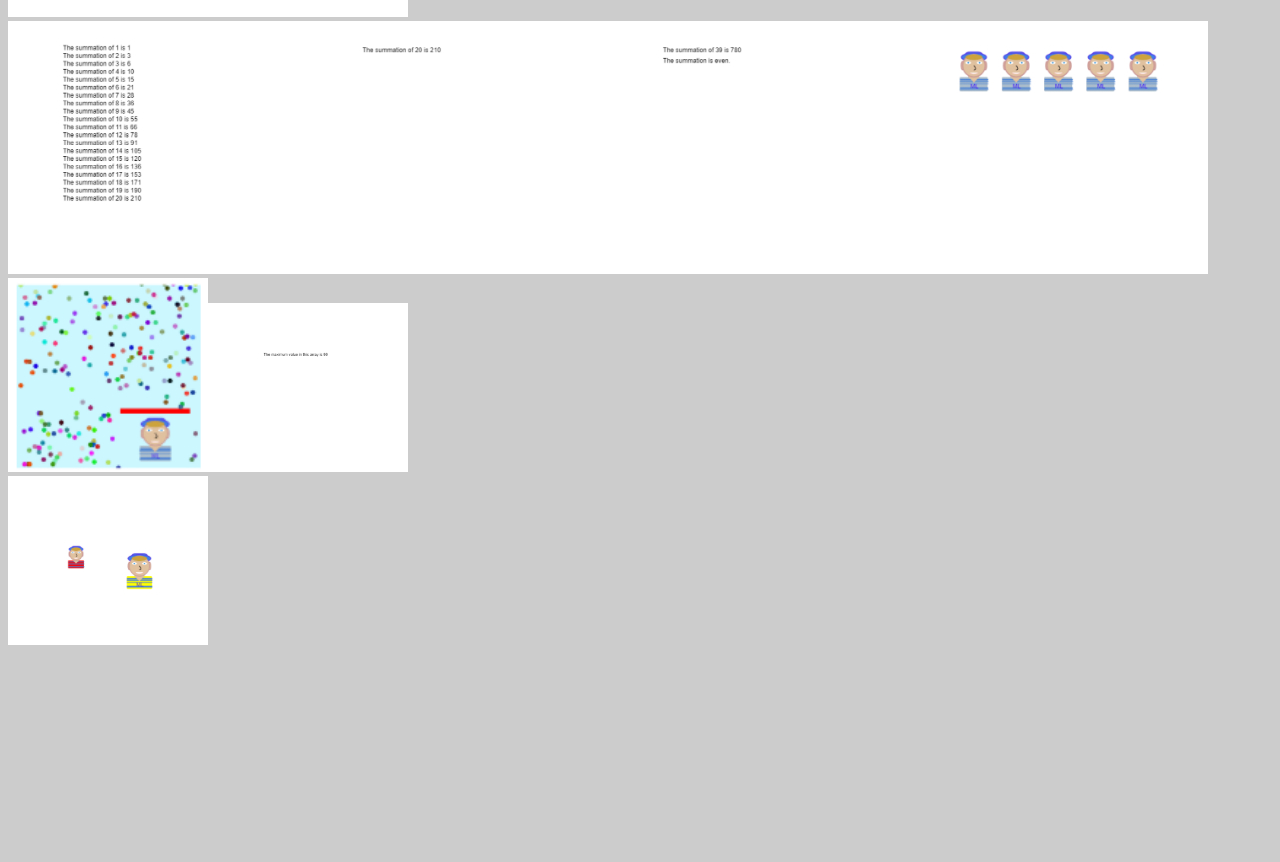
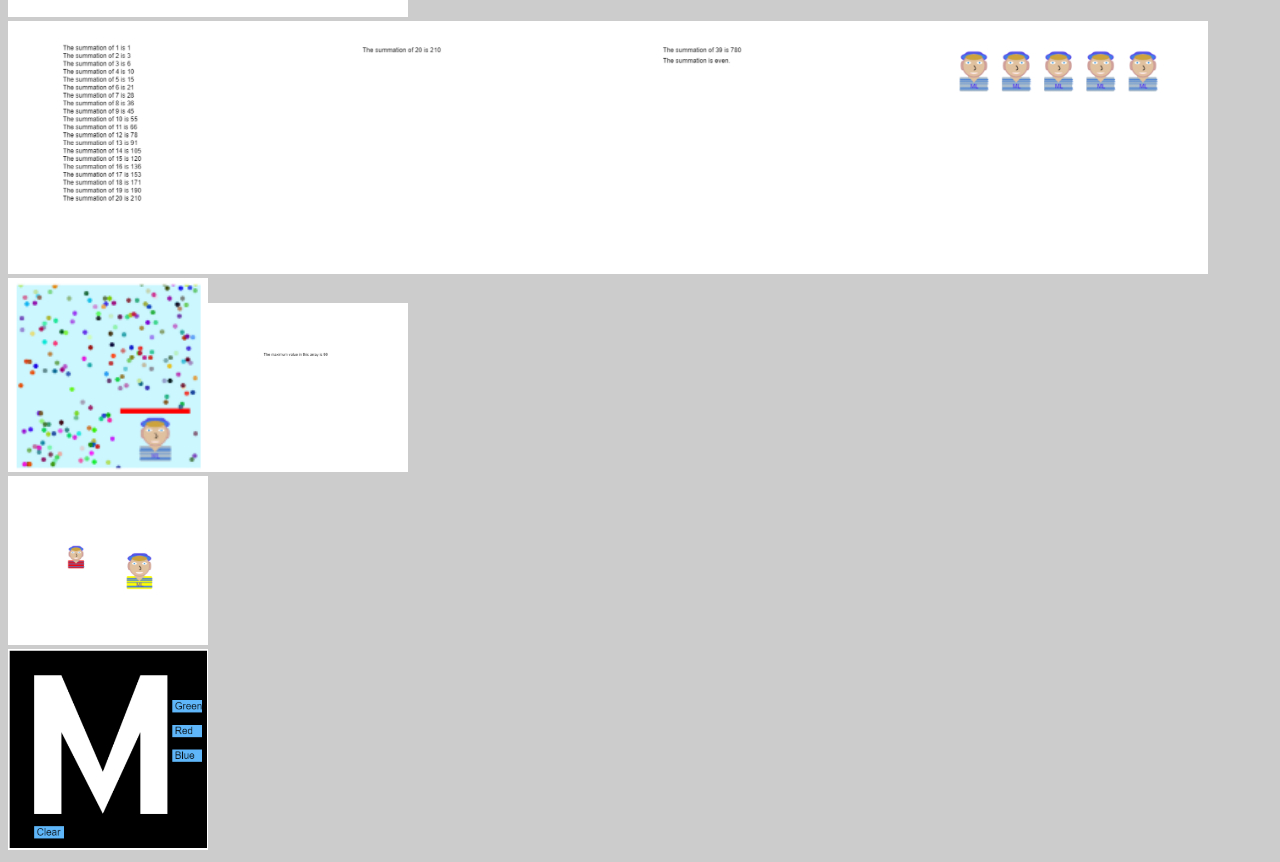
Before and after one commit to mlindberg1470/mlindberg1470.github.io, a plain HTML site: page javascript.html in a window 1280 px wide. Shown: the part 930-1792 px from the top of the page. Before the commit the page ends 1587 px from the top, so only its background shows below. Drawn offline with Linux system fonts and the light colour scheme.

Commit message:
Update javascript.html

```diff
--- a/javascript.html
+++ b/javascript.html
@@ -18,7 +18,7 @@
     <a href="https://www.khanacademy.org/computer-programming/lindberg_quiz/4590721777369088"><img src="Quiz.jpg"></a><a href="https://www.khanacademy.org/computer-programming/lindberg_follow/6488486765756416"><img src="Follow.jpg"></a> <br>
     <a href="https://www.khanacademy.org/computer-programming/lindberg_sum/5516652408832000"><img src="Sum.jpg"></a><a href="https://www.khanacademy.org/computer-programming/lindberg_sum_fun/5413451256922112"><img src="Fun_Sum.jpg"></a><a href="https://www.khanacademy.org/computer-programming/lindberg_sum_cond/4796902955384832"><img src="Fun_Sum_Con.jpg"></a><a href="https://www.khanacademy.org/computer-programming/lindberg_bitmoji_parade/5024742825099264"><img src="Parade.jpg"></a><br>
     <a href="https://www.khanacademy.org/computer-programming/lindberg_drybitmoji/4983845412503552"><img src="Rainfall.jpg"></a><a href="https://www.khanacademy.org/computer-programming/lindberg_findmax/4579332843208704"><img src="Max.jpg"></a> <br>
-    <a href="https://www.khanacademy.org/computer-programming/lindberg_object/4669995676958720"><img src="Object.jpg"></a>
-    <a href="https://www.khanacademy.org/computer-programming/lindberg_educationalapp/5689404330704896"<img src="App.jpg"></a>
+    <a href="https://www.khanacademy.org/computer-programming/lindberg_object/4669995676958720"><img src="Object.jpg"></a> <br>
+    <a href="https://www.khanacademy.org/computer-programming/lindberg_educationalapp/5689404330704896"><img src="App.jpg"></a> <br>
   </body>
 </html>
```
